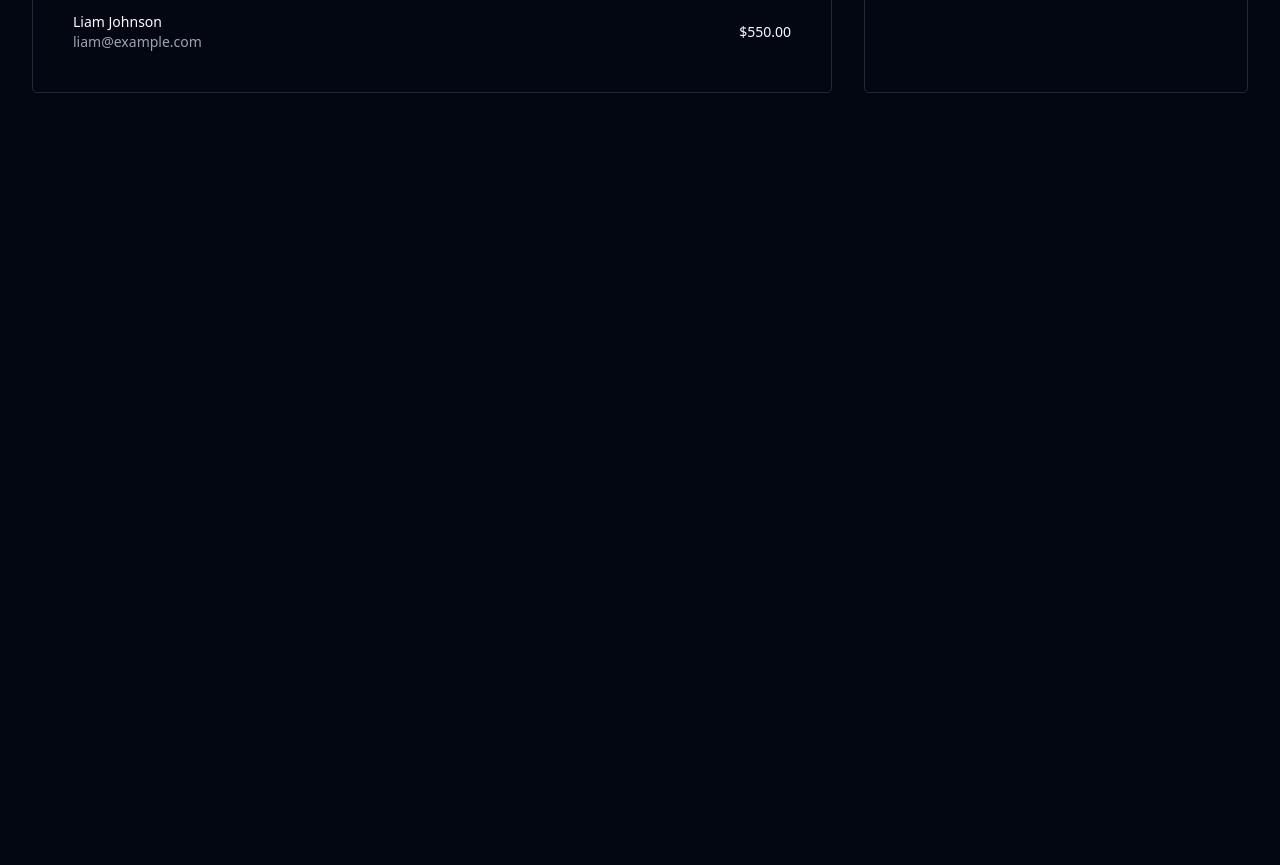
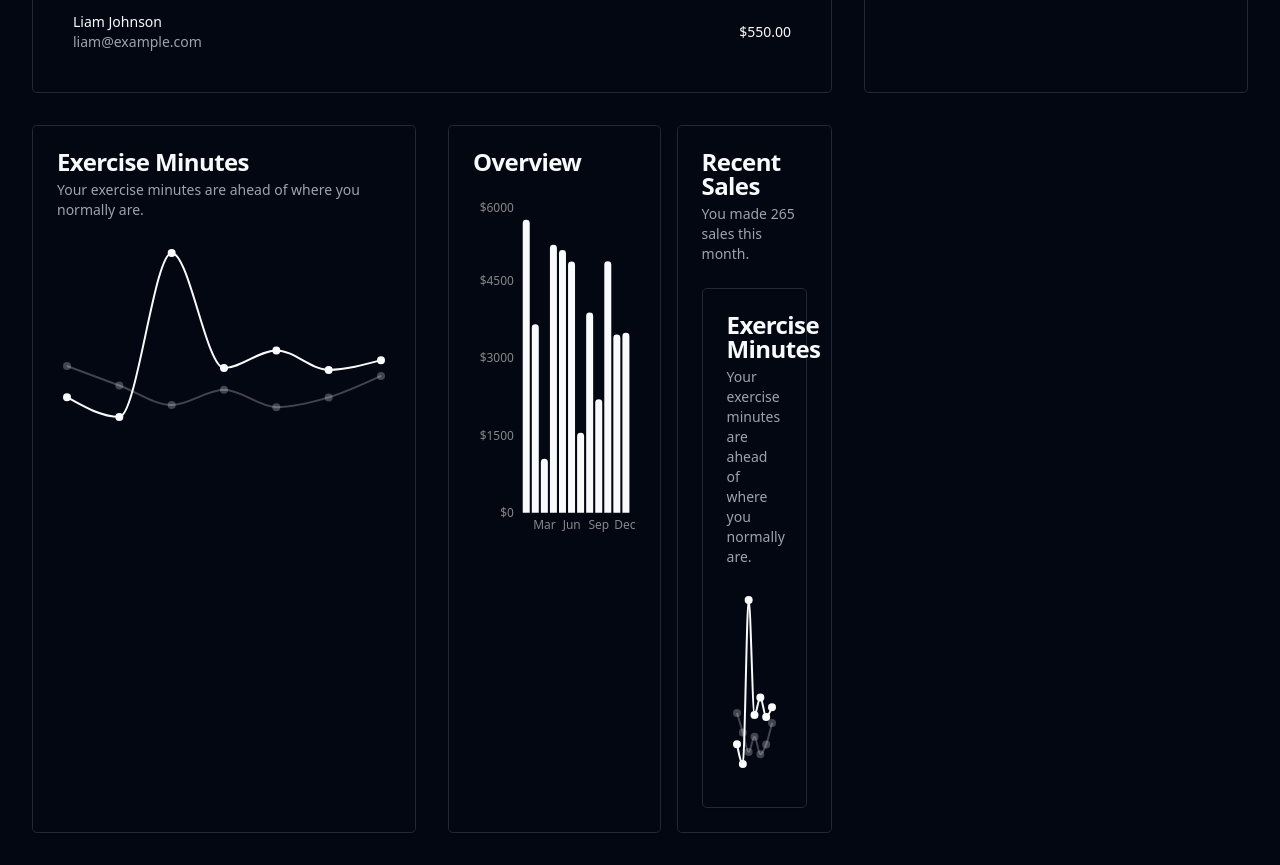
Before and after one commit to reasv/capsim-client-ts, a React (Vite) app: page / in a window 1280 px wide. Shown: the part 700-1565 px from the top of the page. Before the commit the page ends 825 px from the top, so only its background shows below. Built offline with nearby package versions, Linux system fonts and the light colour scheme.

Commit message:
Add bar chart and line chart

```diff
--- a/package.json
+++ b/package.json
@@ -22,6 +22,7 @@
     "react-dom": "^18.2.0",
     "react-icons": "^5.0.1",
     "react-router-dom": "^6.22.3",
+    "recharts": "^2.12.3",
     "tailwind-merge": "^2.2.2",
     "tailwindcss-animate": "^1.0.7"
   },
--- /dev/null
+++ b/src/components/ui/barchart.tsx
@@ -0,0 +1,83 @@
+"use client"
+
+import { Bar, BarChart, ResponsiveContainer, XAxis, YAxis } from "recharts"
+
+const data = [
+  {
+    name: "Jan",
+    total: Math.floor(Math.random() * 5000) + 1000,
+  },
+  {
+    name: "Feb",
+    total: Math.floor(Math.random() * 5000) + 1000,
+  },
+  {
+    name: "Mar",
+    total: Math.floor(Math.random() * 5000) + 1000,
+  },
+  {
+    name: "Apr",
+    total: Math.floor(Math.random() * 5000) + 1000,
+  },
+  {
+    name: "May",
+    total: Math.floor(Math.random() * 5000) + 1000,
+  },
+  {
+    name: "Jun",
+    total: Math.floor(Math.random() * 5000) + 1000,
+  },
+  {
+    name: "Jul",
+    total: Math.floor(Math.random() * 5000) + 1000,
+  },
+  {
+    name: "Aug",
+    total: Math.floor(Math.random() * 5000) + 1000,
+  },
+  {
+    name: "Sep",
+    total: Math.floor(Math.random() * 5000) + 1000,
+  },
+  {
+    name: "Oct",
+    total: Math.floor(Math.random() * 5000) + 1000,
+  },
+  {
+    name: "Nov",
+    total: Math.floor(Math.random() * 5000) + 1000,
+  },
+  {
+    name: "Dec",
+    total: Math.floor(Math.random() * 5000) + 1000,
+  },
+]
+
+export function BarchartCard() {
+  return (
+    <ResponsiveContainer width="100%" height={350}>
+      <BarChart data={data}>
+        <XAxis
+          dataKey="name"
+          stroke="#888888"
+          fontSize={12}
+          tickLine={false}
+          axisLine={false}
+        />
+        <YAxis
+          stroke="#888888"
+          fontSize={12}
+          tickLine={false}
+          axisLine={false}
+          tickFormatter={(value) => `$${value}`}
+        />
+        <Bar
+          dataKey="total"
+          fill="currentColor"
+          radius={[4, 4, 0, 0]}
+          className="fill-primary"
+        />
+      </BarChart>
+    </ResponsiveContainer>
+  )
+}
--- /dev/null
+++ b/src/components/ui/metric.tsx
@@ -0,0 +1,135 @@
+import { Line, LineChart, ResponsiveContainer, Tooltip } from "recharts"
+import {
+  Card,
+  CardContent,
+  CardDescription,
+  CardHeader,
+  CardTitle,
+} from "@/components/ui/card"
+import { useTheme } from "../theme-provider"
+
+const data = [
+  {
+    average: 400,
+    today: 240,
+  },
+  {
+    average: 300,
+    today: 139,
+  },
+  {
+    average: 200,
+    today: 980,
+  },
+  {
+    average: 278,
+    today: 390,
+  },
+  {
+    average: 189,
+    today: 480,
+  },
+  {
+    average: 239,
+    today: 380,
+  },
+  {
+    average: 349,
+    today: 430,
+  },
+]
+
+export function CardsMetric() {
+    const { theme } = useTheme()
+  return (
+    <Card>
+      <CardHeader>
+        <CardTitle>Exercise Minutes</CardTitle>
+        <CardDescription>
+          Your exercise minutes are ahead of where you normally are.
+        </CardDescription>
+      </CardHeader>
+      <CardContent className="pb-4">
+        <div className="h-[200px]">
+          <ResponsiveContainer width="100%" height="100%">
+            <LineChart
+              data={data}
+              margin={{
+                top: 5,
+                right: 10,
+                left: 10,
+                bottom: 0,
+              }}
+            >
+              <Tooltip
+                content={({ active, payload }) => {
+                  if (active && payload && payload.length) {
+                    return (
+                      <div className="rounded-lg border bg-background p-2 shadow-sm">
+                        <div className="grid grid-cols-2 gap-2">
+                          <div className="flex flex-col">
+                            <span className="text-[0.70rem] uppercase text-muted-foreground">
+                              Average
+                            </span>
+                            <span className="font-bold text-muted-foreground">
+                              {payload[0].value}
+                            </span>
+                          </div>
+                          <div className="flex flex-col">
+                            <span className="text-[0.70rem] uppercase text-muted-foreground">
+                              Today
+                            </span>
+                            <span className="font-bold">
+                              {payload[1].value}
+                            </span>
+                          </div>
+                        </div>
+                      </div>
+                    )
+                  }
+
+                  return null
+                }}
+              />
+              <Line
+                type="monotone"
+                strokeWidth={2}
+                dataKey="average"
+                activeDot={{
+                  r: 6,
+                  style: { fill: "var(--theme-primary)", opacity: 0.25 },
+                }}
+                style={
+                  {
+                    stroke: "var(--theme-primary)",
+                    opacity: 0.25,
+                    "--theme-primary": `hsl(${
+                        theme === "dark" ? "210 20% 98%" : "220.9 39.3% 11%"
+                    })`,
+                  } as React.CSSProperties
+                }
+              />
+              <Line
+                type="monotone"
+                dataKey="today"
+                strokeWidth={2}
+                activeDot={{
+                  r: 8,
+                  style: { fill: "var(--theme-primary)" },
+                }}
+                style={
+                  {
+                    stroke: "var(--theme-primary)",
+                    "--theme-primary": `hsl(${
+                      theme === "dark" ? "210 20% 98%" : "220.9 39.3% 11%"
+                    })`,
+                  } as React.CSSProperties
+                }
+              />
+            </LineChart>
+          </ResponsiveContainer>
+        </div>
+      </CardContent>
+    </Card>
+  )
+}
--- a/src/views/dashboard.tsx
+++ b/src/views/dashboard.tsx
@@ -43,6 +43,8 @@ import {
   TableHeader,
   TableRow,
 } from "@/components/ui/table"
+import { CardsMetric } from "@/components/ui/metric"
+import { BarchartCard } from "@/components/ui/barchart"
 
 export function Dashboard() {
   return (
@@ -441,6 +443,28 @@ export function Dashboard() {
               </div>
             </CardContent>
           </Card>
+          <CardsMetric />
+          <div className="grid gap-4 md:grid-cols-2 lg:grid-cols-7">
+                <Card className="col-span-4">
+                  <CardHeader>
+                    <CardTitle>Overview</CardTitle>
+                  </CardHeader>
+                  <CardContent className="pl-2">
+                  <BarchartCard />
+                  </CardContent>
+                </Card>
+                <Card className="col-span-3">
+                  <CardHeader>
+                    <CardTitle>Recent Sales</CardTitle>
+                    <CardDescription>
+                      You made 265 sales this month.
+                    </CardDescription>
+                  </CardHeader>
+                  <CardContent>
+                  <CardsMetric />
+                  </CardContent>
+                </Card>
+              </div>
         </div>
       </main>
     </div>
```
Also changed, not shown: 1 other file (tests, documents, lock files or other folders).
